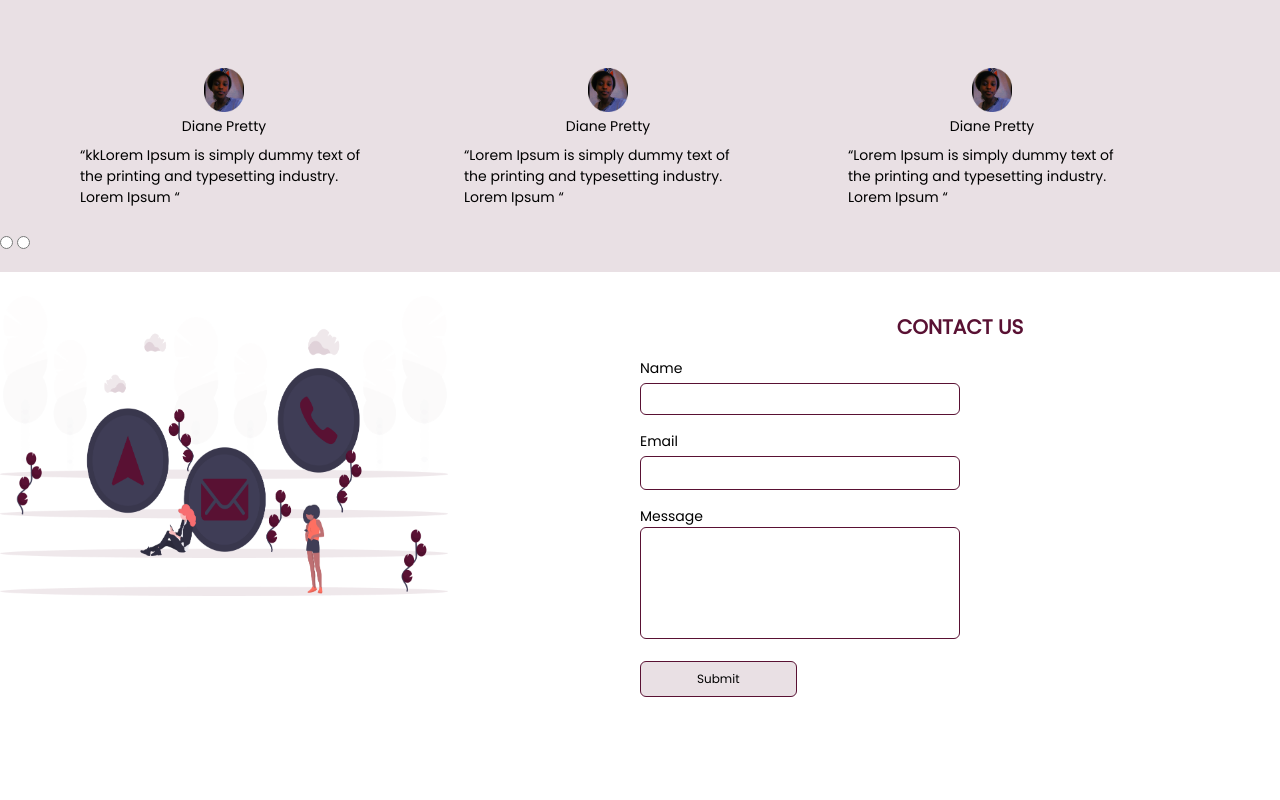
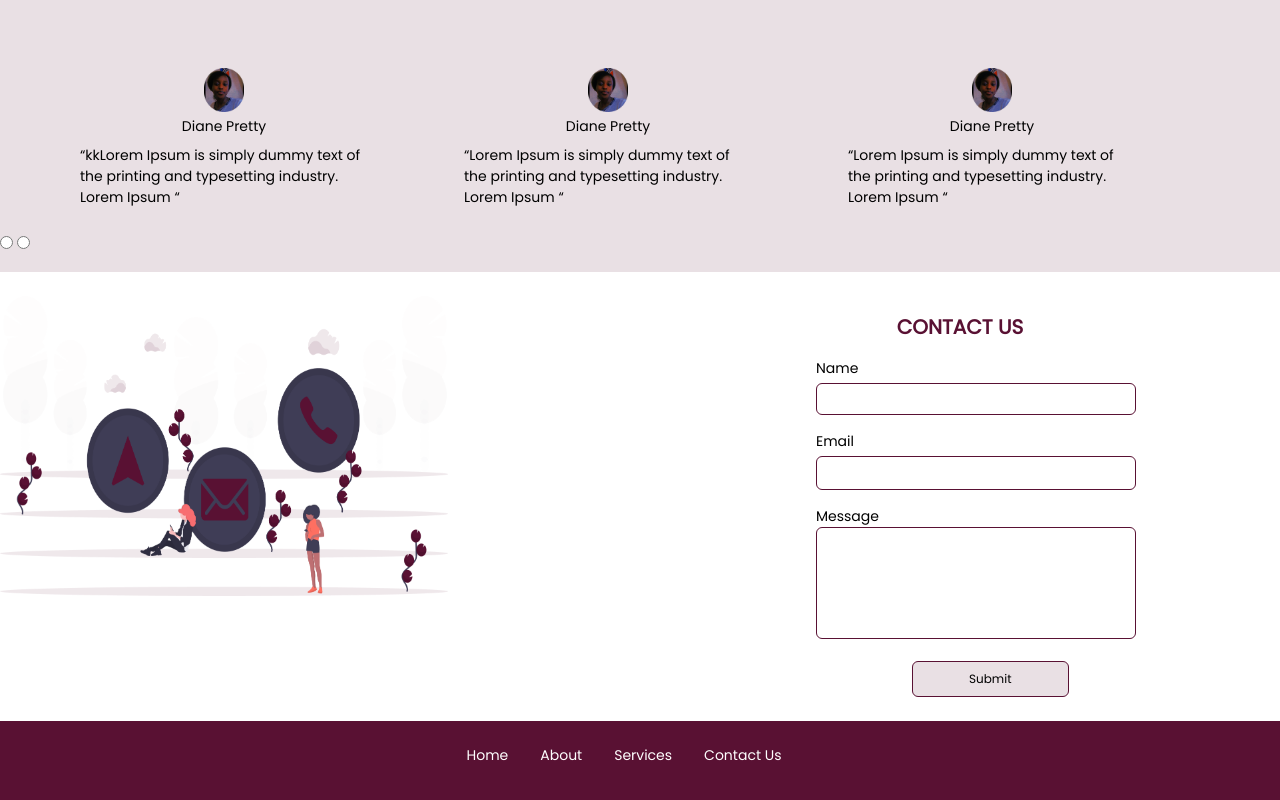
Before and after one commit to dianKoliva/kmsite, a Vue app: page / in a window 1280 px wide. Shown: the part 1391-2191 px from the top of the page. Before the commit the page ends 2112 px from the top, so only its background shows below. Built offline with nearby package versions, Linux system fonts and the light colour scheme; the HTML template or start-up script is replaced by a standard one.

Commit message:
new changes

```diff
--- a/src/components/AllPage.vue
+++ b/src/components/AllPage.vue
@@ -22,9 +22,8 @@
     <div>
       <ContactUs></ContactUs>
     </div>
-    <!--
+
     <div><Footer></Footer></div>
-    -->
   </div>
 </template>
 
--- a/src/components/ContactUs.vue
+++ b/src/components/ContactUs.vue
@@ -7,8 +7,8 @@
     <div class="w-1/2">
       <p class="font-bold text-xl text-red text-center pt-4">CONTACT US</p>
 
-      <div class="inputs text-sm ml-auto">
-        <div class="mt-4 mr-auto ml-auto">
+      <div class="inputs text-sm ml-44">
+        <div class="mt-4">
           <p>Name</p>
           <input
             type="text"
@@ -63,10 +63,9 @@
             "
           ></textarea>
         </div>
+        <div class="ml-24">
           <button
             class="
-            ml-auto
-            mr-auto
               mt-4
               hover:bg-red hover:text-white
               text-xs
@@ -88,6 +87,7 @@
         </div>
       </div>
     </div>
+  </div>
 </template>
 
 <script>
--- a/src/components/Footer.vue
+++ b/src/components/Footer.vue
@@ -1,10 +1,20 @@
 <template>
-  <div class="bg-red mt-16 text-white relative w-full bottom-0">
-    <div class="flex text-center">
-      <p>Home</p>
-      <p>About</p>
-      <p>Services</p>
-      <p>Contact Us</p>
+  <div class="bg-red text-white relative w-full bottom-0">
+    <div class="flex">
+      <div
+        class="mr-auto cursor-pointer ml-auto flex text-sm pt-6 font-light pb-4"
+      >
+        <p class="mr-8 cursor-pointer">Home</p>
+        <p class="mr-8 cursor-pointer">About</p>
+        <p class="mr-8 cursor-pointer">Services</p>
+        <p class="mr-8 cursor-pointer">Contact Us</p>
+      </div>
+    </div>
+
+    <div class="text-center pb-2">
+      <i class="fa fa-instagram cursor-pointer text-2xl mr-6"></i>
+      <i class="fa fa-twitter cursor-pointer text-2xl mr-6"></i>
+      <i class="fa fa-linkedin cursor-pointer text-2xl mr-6"></i>
     </div>
   </div>
 </template>
```
Lines whose indentation alone changed are shown as unchanged.
